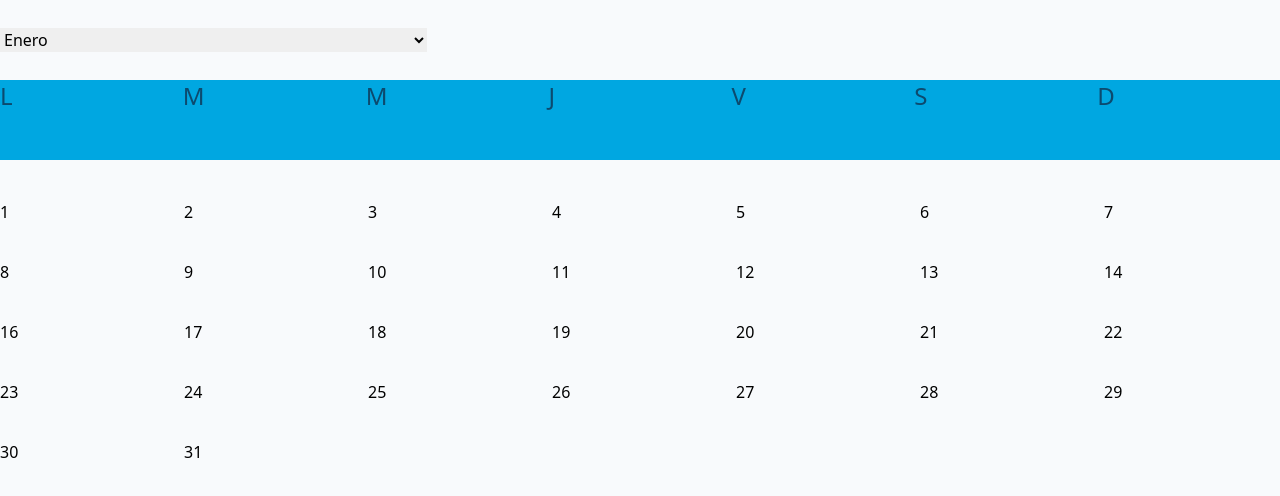
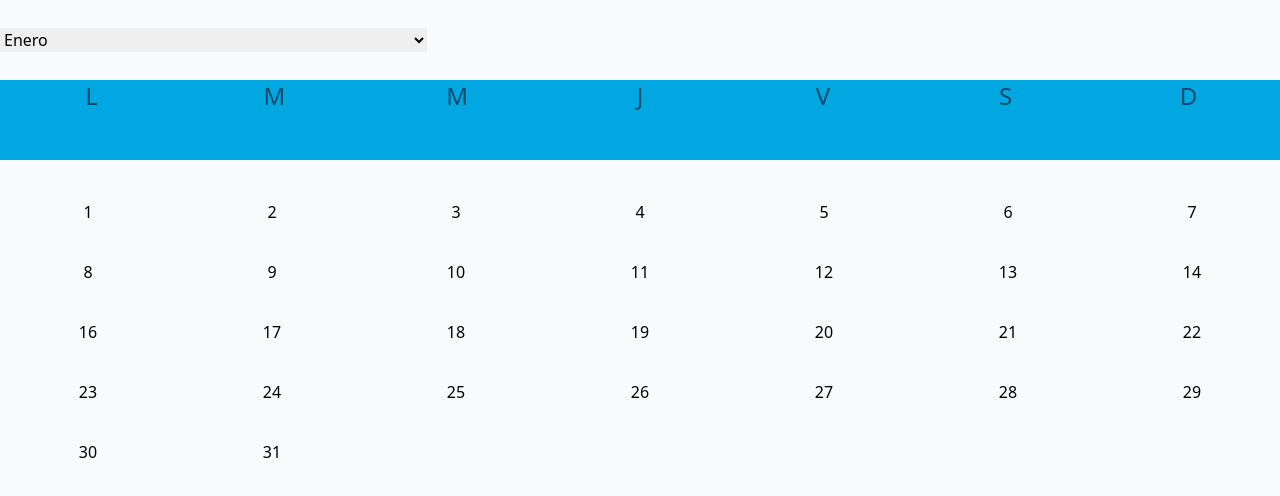
Before and after one commit to jefrydep/calendarComponent, a React (Vite) app: page / in a window 1280 px wide. Shown: the top 496 px of the page. Built offline with nearby package versions, Linux system fonts and the light colour scheme.

Commit message:
centrando las columnas

```diff
--- a/src/components/DatesComponent.tsx
+++ b/src/components/DatesComponent.tsx
@@ -34,7 +34,7 @@ const DatesComponent = () => {
   return <div className=" ">
     <div className=" mt-5 grid gap-2 grid-cols-7 grid-rows-7">
 
-    {dates.map(dates =><div className="mt-5 mb-2"> {dates}</div>)}
+    {dates.map(dates =><div className="mt-5 mb-2 text-center"> {dates}</div>)}
 
     </div>
      </div>;
--- a/src/components/DaysComponent.tsx
+++ b/src/components/DaysComponent.tsx
@@ -6,7 +6,7 @@ export const DaysComponent = () => {
   return (
     <div className="">
         <div className="content-center text-sky-900 text-2xl bg-primary-color  grid grid-cols-7 grid-rows-7 h-20 ">
-         {days.map(day => <div>{day}</div>)}
+         {days.map(day => <div className="text-center ">{day}</div>)}
 
         </div>
 
```
